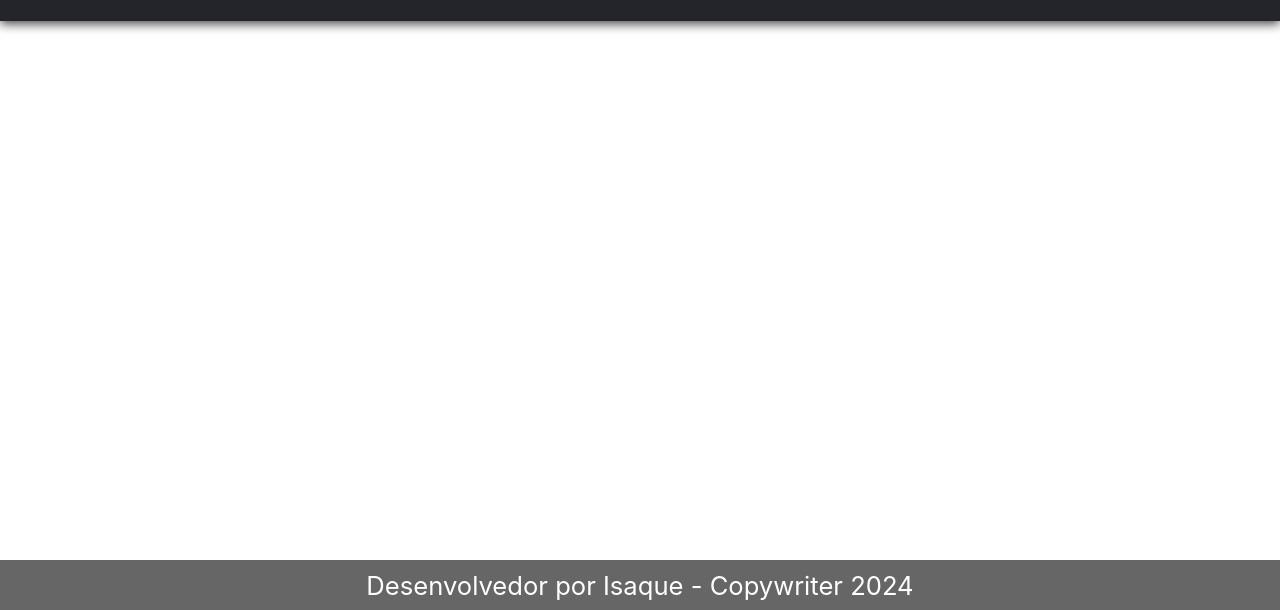
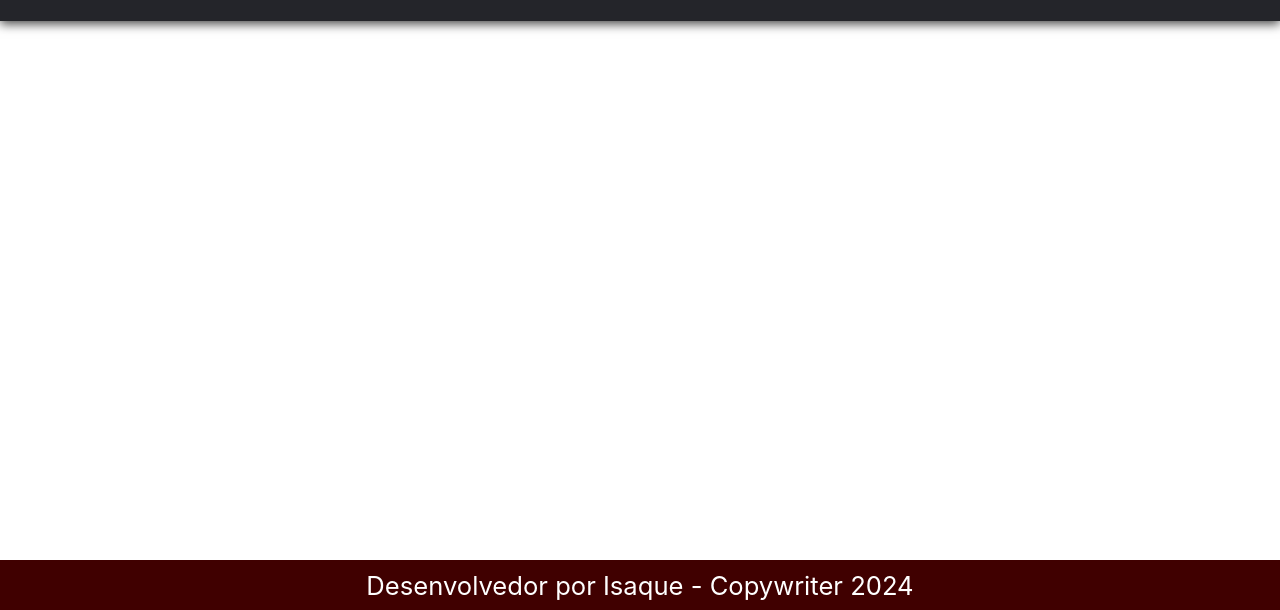
Before and after one commit to Uranusk/sistema, a plain HTML site: page index.html in a window 1280 px wide. Shown: the part 190-800 px from the top of the page. Drawn offline with Linux system fonts and the light colour scheme.

Commit message:
Cor fundo rodapé

```diff
--- a/styles.css
+++ b/styles.css
@@ -71,7 +71,7 @@ header {
 }
 
 footer {
-    background-color: #666666;
+    background-color: #400000;
     position: fixed;
     bottom: 0;
     height: 50px;
```
